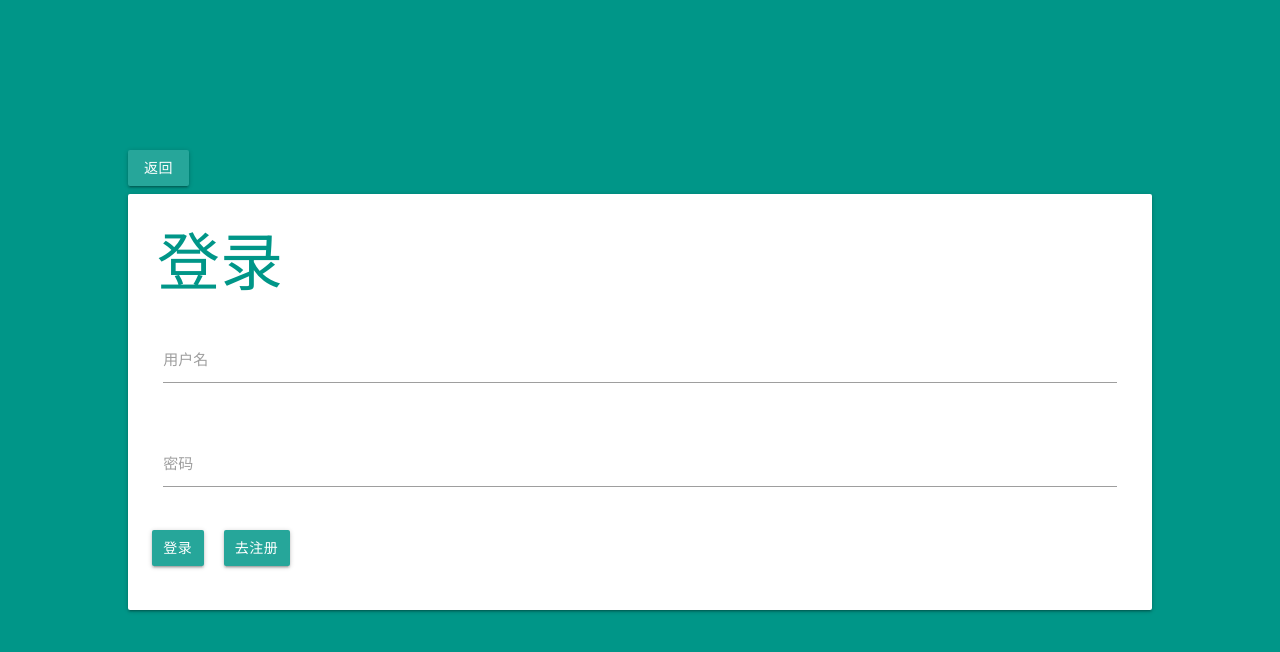
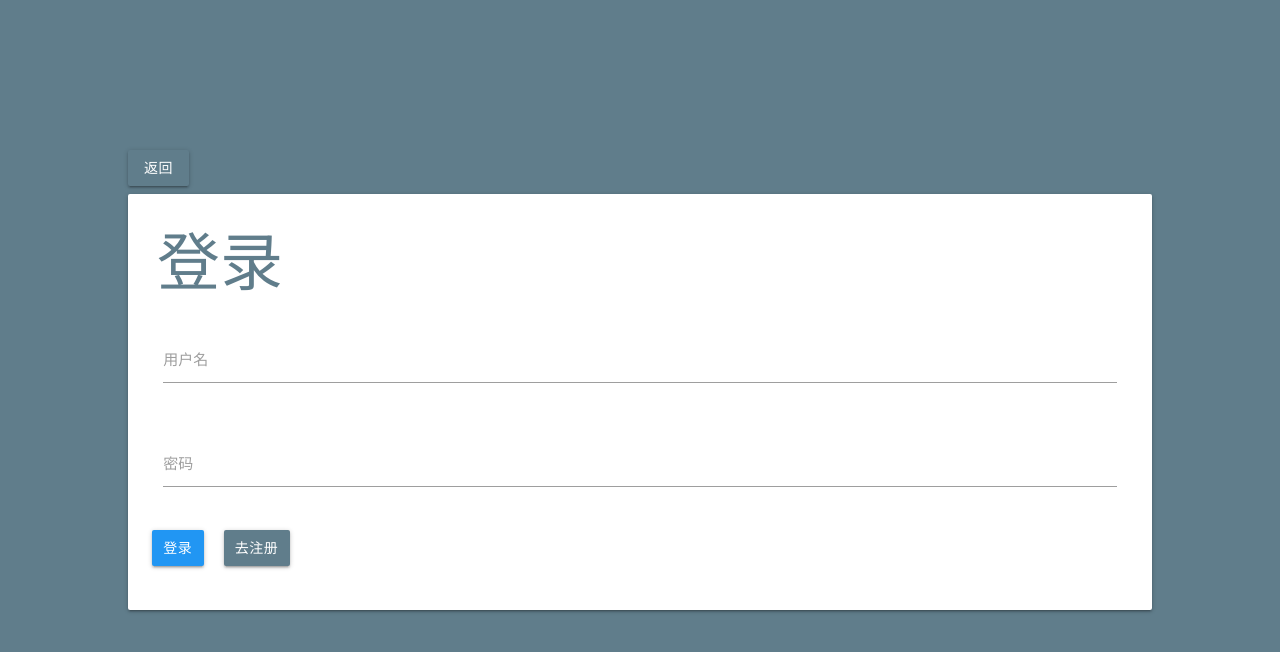
Before and after one commit to pkuschool/BDFZ_Navigation, a PHP site: page /login.html in a window 1280 px wide. Shown: the top 652 px of the page. Run offline with PHP 8.4, Linux system fonts and the light colour scheme.

Commit message:
login style enhancement

```diff
--- a/login.html
+++ b/login.html
@@ -5,18 +5,20 @@
     <meta charset="utf-8" />
     <title>login</title>
     <script src="./js/materialize.js"></script>
+    <script src="./js/jquery.js"></script>
+    <script src="./js/jquery.form.js"></script>
     <link rel="stylesheet" type="text/css" media="screen" href="./css/materialize.css">
 </head>
 
-<body class="teal" >
+<body class="blue-grey" >
     <div class="container" style="margin-top: 150px;">
-        <button class="btn waves-effect waves-light" onclick="history.back(-1)">返回</button>
-        <form action="login.php" method="POST" class="card-panel white teal-text" >
-            <h1 style="margin-left: 5px;margin-top: 10px;">登录</h1>
+        <button class="btn waves-effect waves-light blue-grey" onclick="history.back(-1)">返回</button>
+        <form id="form1" action="login.php" method="POST" class="card-panel white teal-text" onsubmit="return submitmsg();">
+            <h1 style="margin-left: 5px;margin-top: 10px;" class="blue-grey-text ">登录</h1>
             <div class="row">
                 <div class="input-field col s12">
                     <input id="user" name="user" type="text" class="validate" required>
-                    <label for="first_name">用户名</label>
+                    <label for="user">用户名</label>
                 </div>
             </div>
             <div class="row">
@@ -26,12 +28,19 @@
                 </div>
             </div>
             <div class="row">
-                <button type="submit" class="btn col" style="margin-right: 20px;">登录</button>&nbsp;&nbsp;
-                <button onclick="window.open('./reg.html')" class="btn col">去注册</button>
+                <button type="submit" class="btn col blue" style="margin-right: 20px;">登录</button>&nbsp;&nbsp;
+                <button onclick="window.open('./reg.html','_self')" class="btn col blue-grey">去注册</button>
             </div>
         </form>
-        <br />
     </div>
+    <script>
+        function submitmsg(){
+            $("#form1").ajaxsubmit(function(msg){
+                alert(msg);
+            });
+            return false;
+        }
+        </script>
 </body>
 
 </html>
```
Also changed, not shown: login.php (+27 -27 lines).
